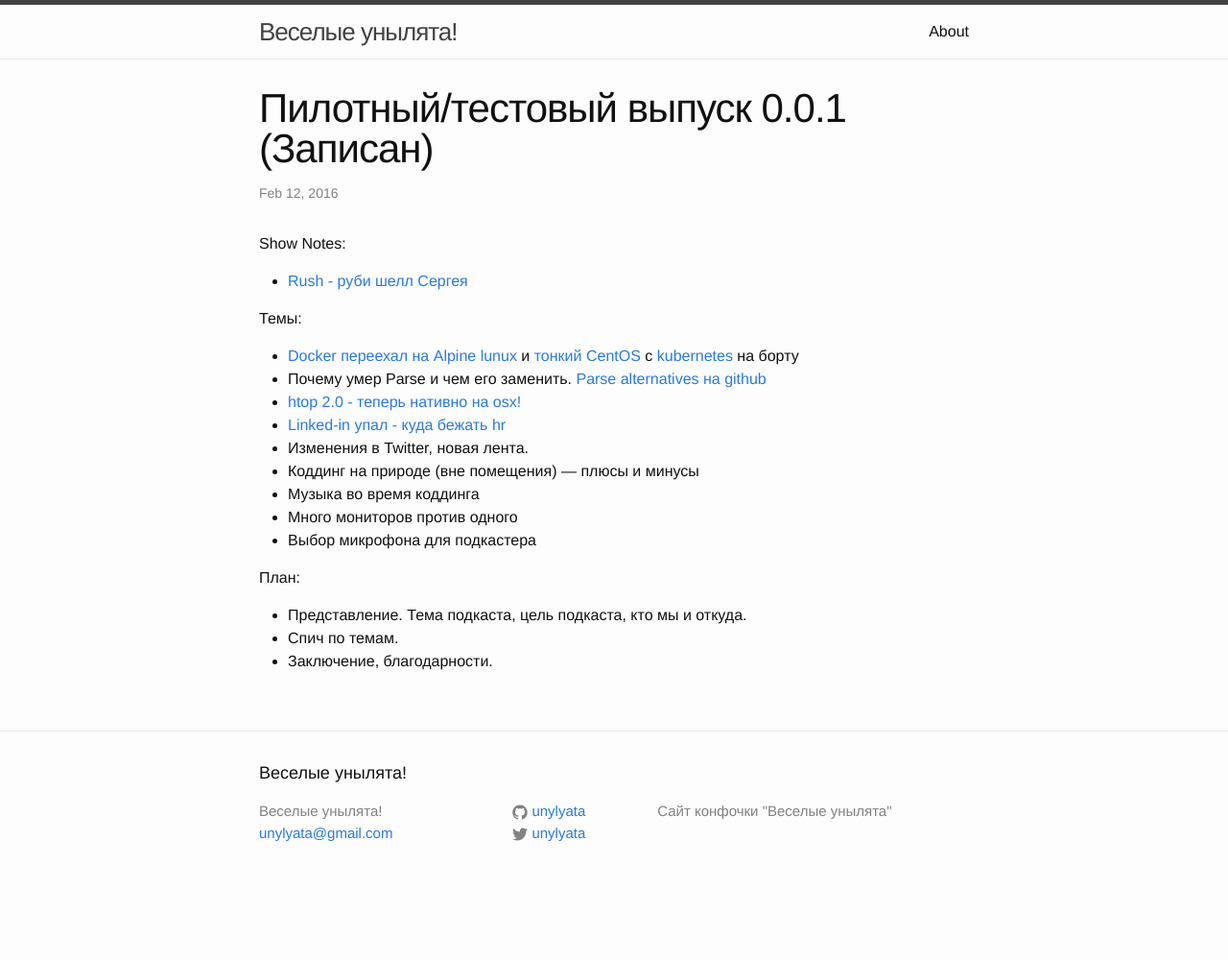
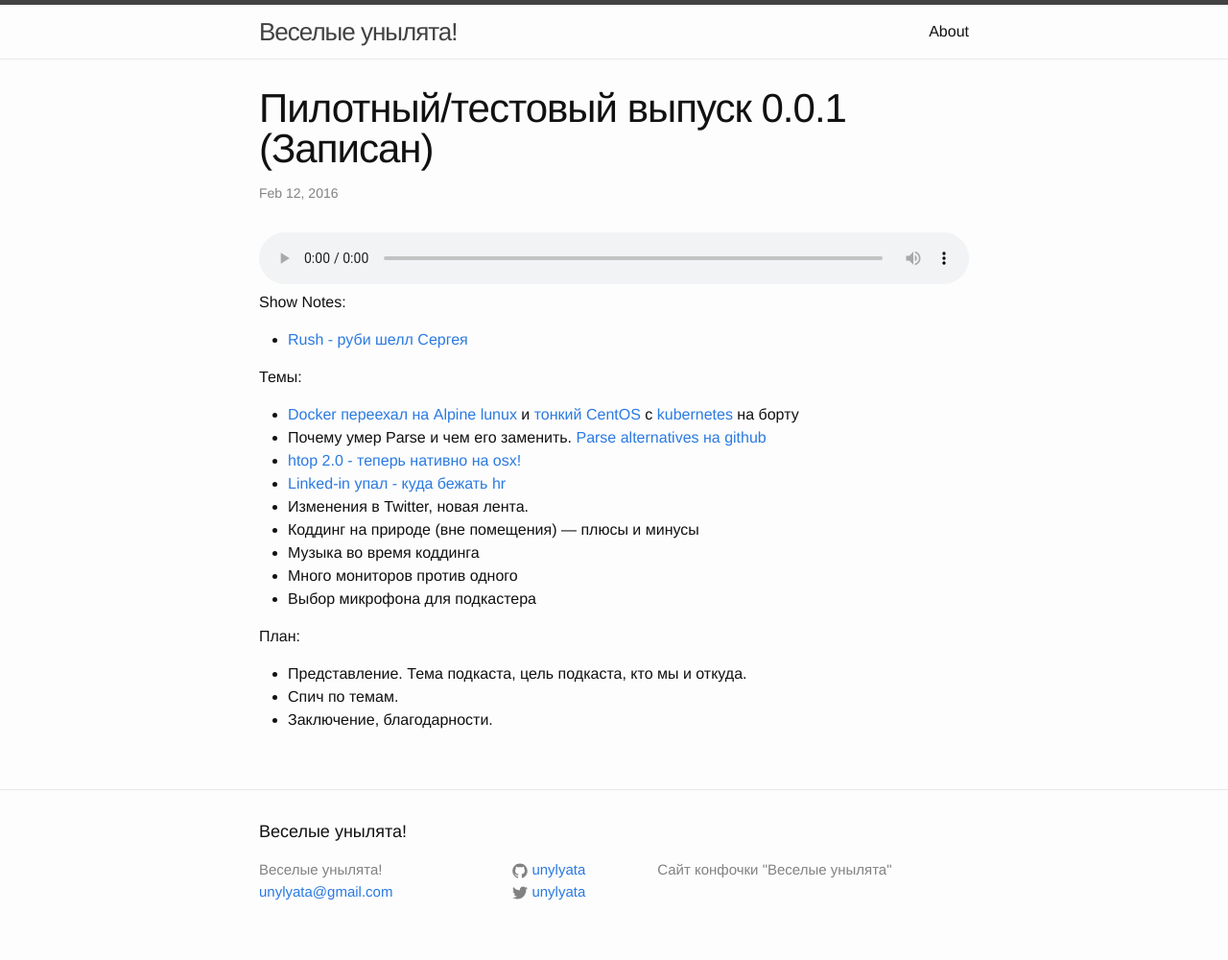
Before and after one commit to unylyata/unylyata.github.io, a Jekyll site: the page built from _posts/2016-02-12-podcast-0.0.1.markdown, in a window 1280 px wide. Shown: the whole page at 96% size. Built offline with Jekyll 4.4.1, drawn with Linux system fonts in a browser that asks for light colours; comment, search, counter and statistics services are not loaded; before the commit the page ends 939 px from its top, so only the background shows below that.

Commit message:
add pilot mp3

```diff
--- a/_posts/2016-02-12-podcast-0.0.1.markdown
+++ b/_posts/2016-02-12-podcast-0.0.1.markdown
@@ -5,6 +5,8 @@
 categories: podcast
 comments: true
 ---
+
+<audio controls src="http://podcast.redcode.by/unylyata_pilot.mp3"></audio>
 
 Show Notes:
 
```
